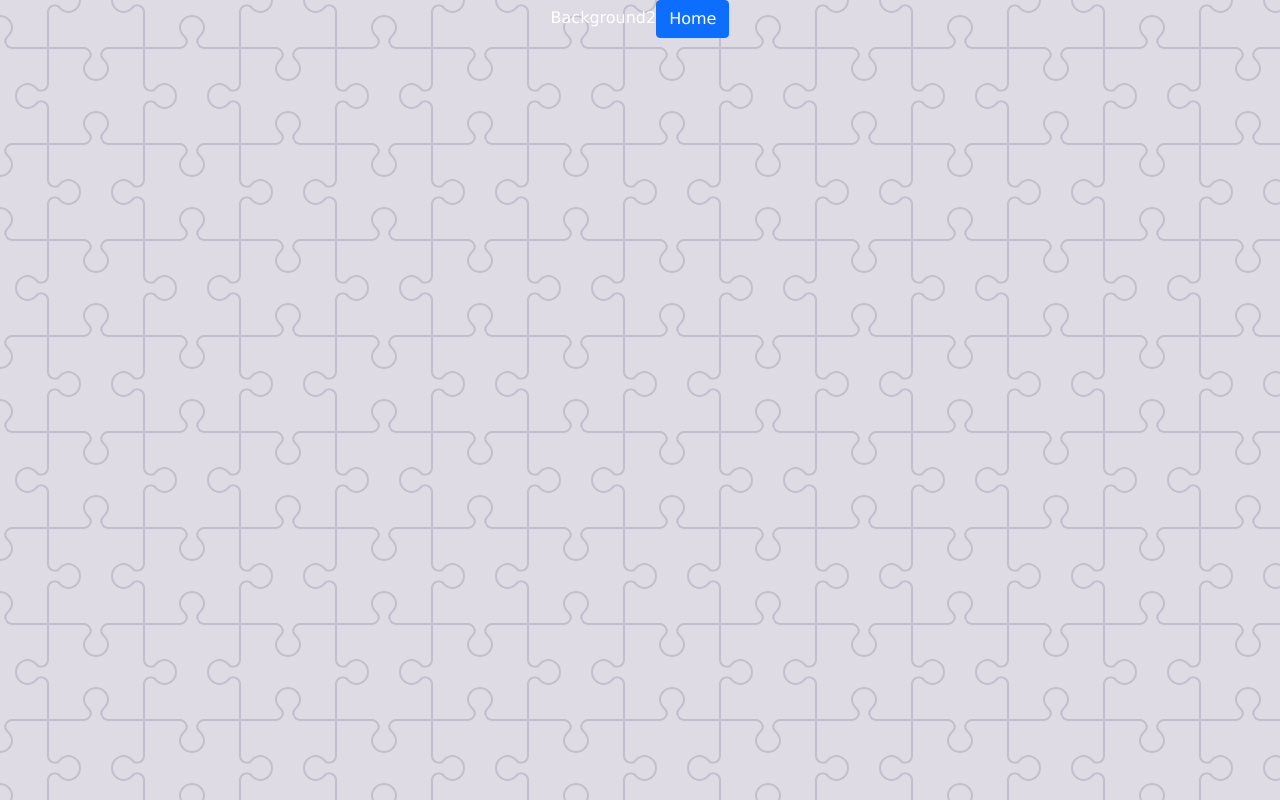
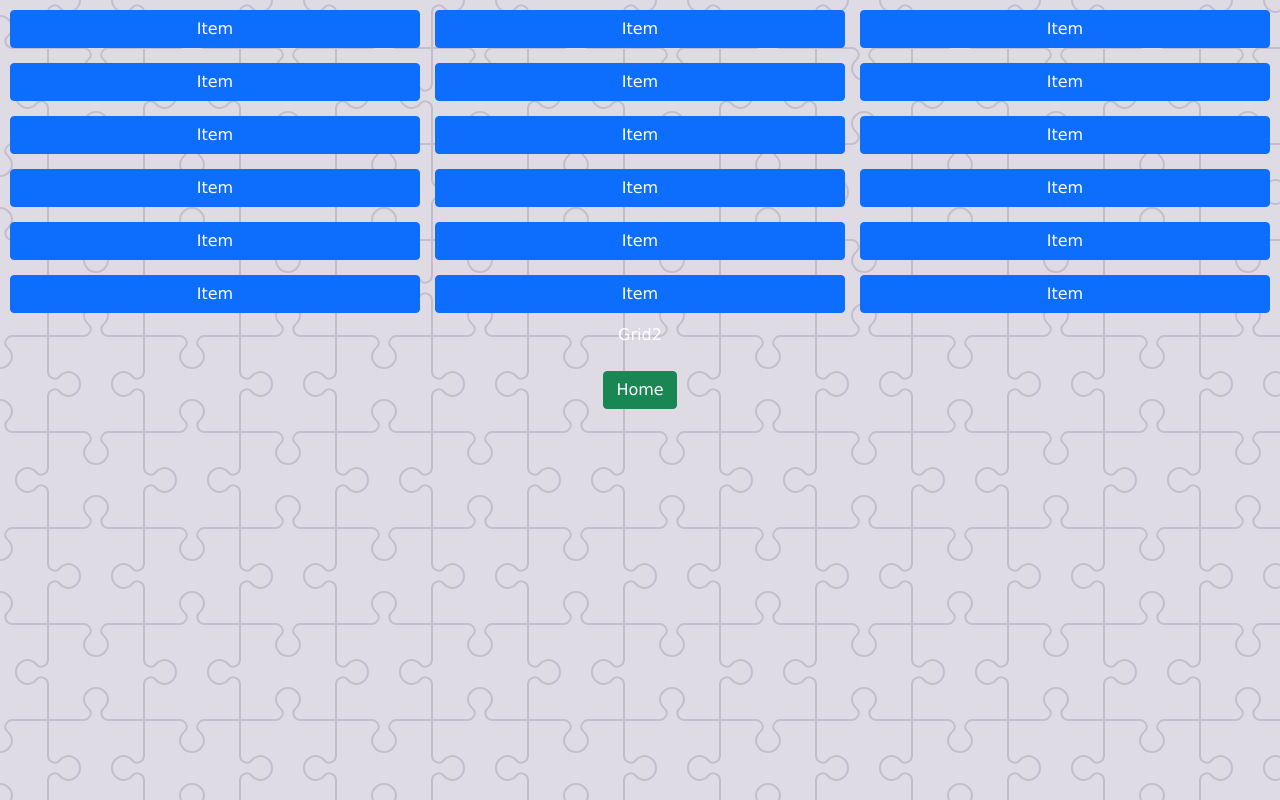
Before and after one commit to ShannaJSmith/css-components, a React (Create React App) app in the folder css-components/: page /background2 in a window 1280 px wide. Built offline with nearby package versions, Linux system fonts and the light colour scheme.

Commit message:
add a grid component

```diff
--- /dev/null
+++ b/css-components/src/components/Grid.css
@@ -0,0 +1,8 @@
+.parent {
+  display: grid;
+  grid-template-columns: repeat(3, 1fr);
+  grid-template-rows: repeat(6, 1fr);
+  grid-column-gap: 15px;
+  grid-row-gap: 15px;
+  margin: 10px;
+}
--- /dev/null
+++ b/css-components/src/components/Grid.jsx
@@ -0,0 +1,29 @@
+import { Button } from 'react-bootstrap';
+import './Grid.css';
+
+const Grid = () => {
+  return (
+    <div className="parent">
+      <Button>Item</Button>
+      <Button>Item</Button>
+      <Button>Item</Button>
+      <Button>Item</Button>
+      <Button>Item</Button>
+      <Button>Item</Button>
+      <Button>Item</Button>
+      <Button>Item</Button>
+      <Button>Item</Button>
+      <Button>Item</Button>
+      <Button>Item</Button>
+      <Button>Item</Button>
+      <Button>Item</Button>
+      <Button>Item</Button>
+      <Button>Item</Button>
+      <Button>Item</Button>
+      <Button>Item</Button>
+      <Button>Item</Button>
+    </div>
+  );
+};
+
+export default Grid;
--- /dev/null
+++ b/css-components/src/components/Grid2.jsx
@@ -0,0 +1,7 @@
+import './Grid2.css';
+
+const Grid2 = () => {
+  return <div>Grid2</div>;
+};
+
+export default Grid2;
--- a/css-components/src/pages/Background2.jsx
+++ b/css-components/src/pages/Background2.jsx
@@ -1,13 +1,17 @@
 import { Link } from 'react-router-dom';
 import { Button } from 'react-bootstrap';
+import Grid from '../components/Grid';
+import Grid2 from '../components/Grid2';
 import './Background2.css';
 
 const Background2 = () => {
   return (
     <div className="background2">
-      Background2
+      <Grid />
+      <Grid2 />
+      <br />
       <Link to="/">
-        <Button variant="primary">Home</Button>
+        <Button variant="success">Home</Button>
       </Link>
     </div>
   );
```
Also changed, not shown: css-components/src/components/Grid2.css (added).
